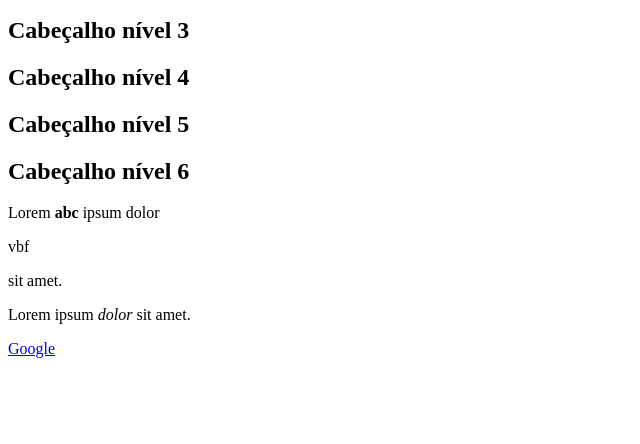
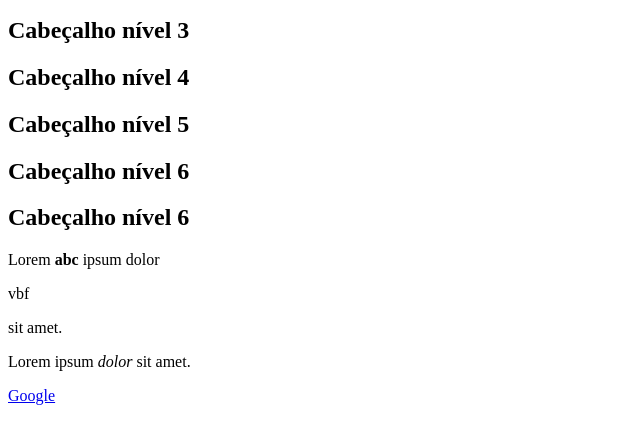
Before and after one commit to josefernando/learn-js, a plain HTML site: page index.html in a window 1280 px wide. Shown: the part 110-554 px from the top of the page, without its empty margins (0-640 px from the left). Drawn offline with Linux system fonts and the light colour scheme.

Commit message:
Terceiro commit

```diff
--- a/index.html
+++ b/index.html
@@ -14,6 +14,7 @@
     <h2>Cabeçalho nível 4</h2>
     <h2>Cabeçalho nível 5</h2>
     <h2>Cabeçalho nível 6</h2>
+    <h2>Cabeçalho nível 6</h2>
 
     <!-- Pafrágrafo -->
     <p>Lorem <strong>abc</strong> ipsum dolor <p>vbf</p>sit amet.</p>
```
